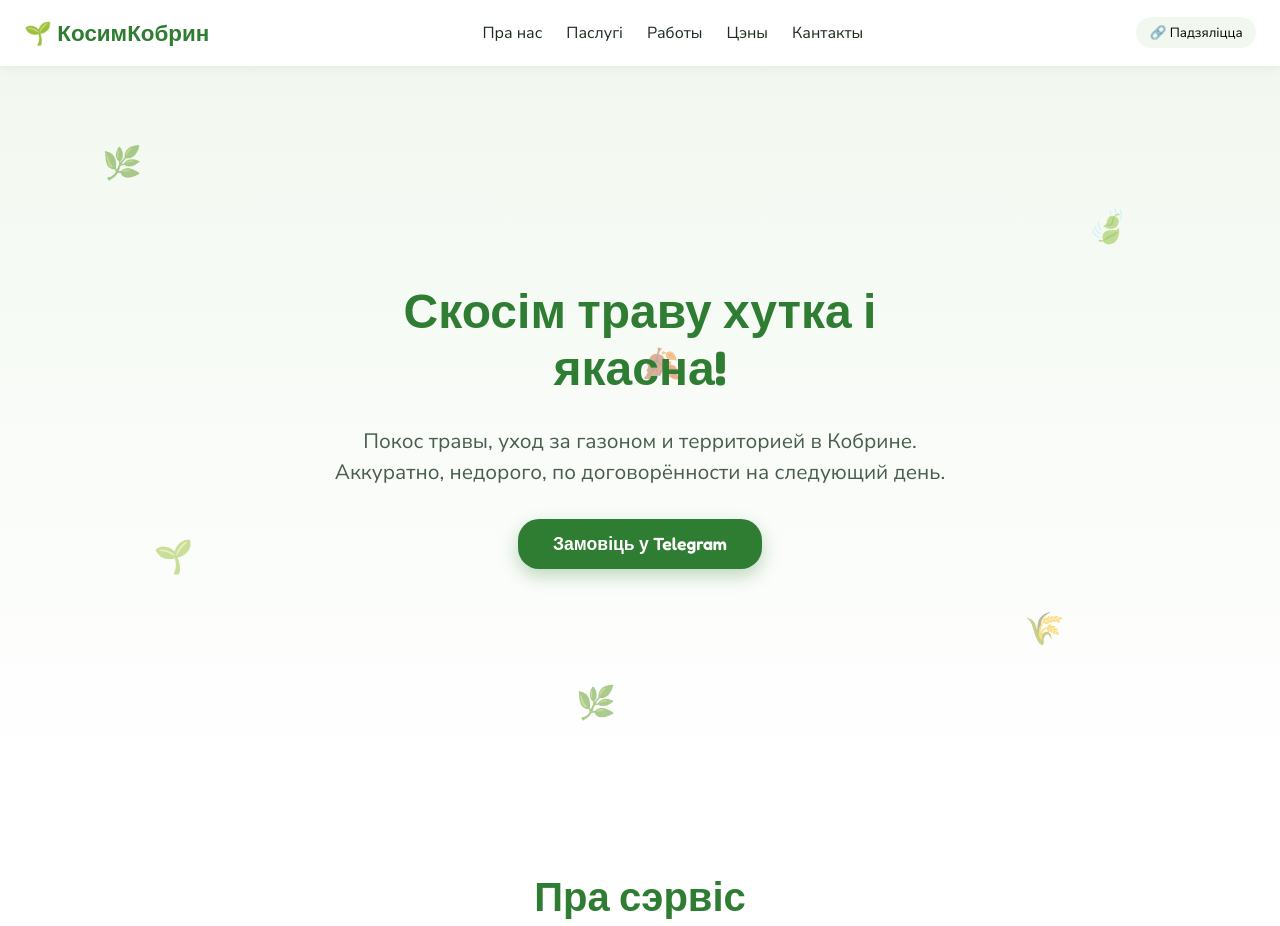
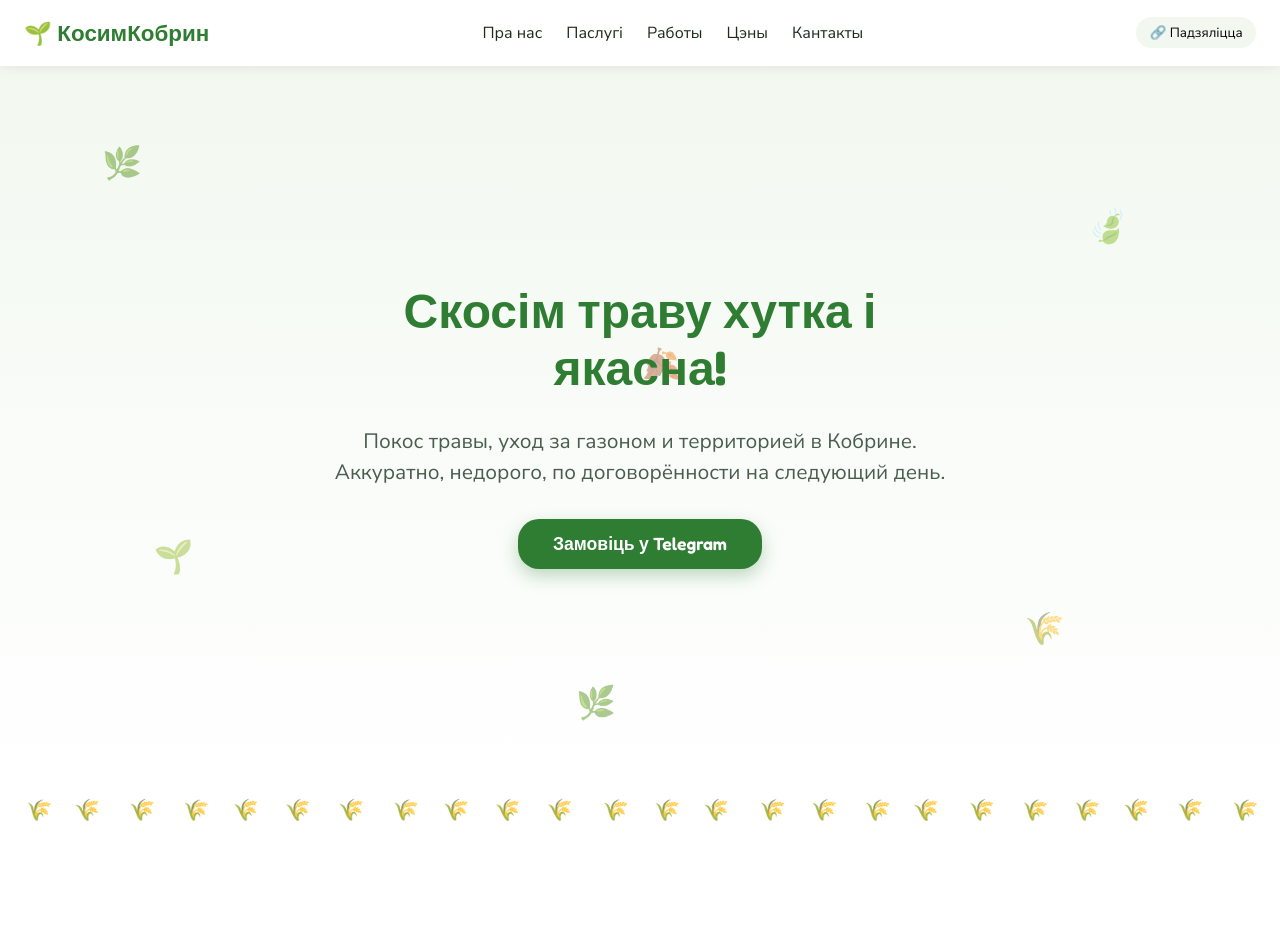
Before and after one commit to login-nigol/kosim-kobrin, a React (Vite) app: page / in a window 1280 px wide. Shown: the top 926 px of the page. Built offline with nearby package versions, Linux system fonts and the light colour scheme.

Commit message:
feat: add animated grass divider between sections

```diff
--- a/src/App.jsx
+++ b/src/App.jsx
@@ -1,5 +1,4 @@
 /* ===== ГЛАВНЫЙ КОМПОНЕНТ ПРИЛОЖЕНИЯ ===== */
-// Собираем все секции лендинга по порядку
 import Header from "./components/Header/Header";
 import Hero from "./components/Hero/Hero";
 import About from "./components/About/About";
@@ -8,16 +7,22 @@ import Portfolio from "./components/Portfolio/Portfolio";
 import Pricing from "./components/Pricing/Pricing";
 import Contacts from "./components/Contacts/Contacts";
 import Footer from "./components/Footer/Footer";
+import GrassDivider from "./components/GrassDivider/GrassDivider";
 
 function App() {
   return (
     <div className="app">
       <Header />
       <Hero />
+      <GrassDivider />
       <About />
+      <GrassDivider />
       <Services />
+      <GrassDivider />
       <Portfolio />
+      <GrassDivider />
       <Pricing />
+      <GrassDivider />
       <Contacts />
       <Footer />
     </div>
--- /dev/null
+++ b/src/components/GrassDivider/GrassDivider.jsx
@@ -0,0 +1,30 @@
+/* ===== РАЗДЕЛИТЕЛЬ МЕЖДУ СЕКЦИЯМИ ===== */
+// Анимированная полоса травы — травинки покачиваются волнообразно
+import { motion } from "framer-motion";
+import styles from "./GrassDivider.module.css";
+
+const BLADE_COUNT = 24; // количество травинок в полосе
+
+function GrassDivider() {
+    return (
+        <div className={styles.divider} aria-hidden="true">
+            {Array.from({ length: BLADE_COUNT }).map((_, index) => (
+                <motion.span
+                    key={index}
+                    className={styles.blade}
+                    animate={{ rotate: [-6, 6, -6] }}
+                    transition={{
+                        duration: 2.5 + (index % 4) * 0.4, // разная скорость — не синхронно
+                        repeat: Infinity,
+                        ease: "easeInOut",
+                        delay: (index % 5) * 0.2,
+                    }}
+                >
+                    🌾
+                </motion.span>
+            ))}
+        </div>
+    );
+}
+
+export default GrassDivider;
--- /dev/null
+++ b/src/components/GrassDivider/GrassDivider.module.css
@@ -0,0 +1,25 @@
+/* ===== ПОЛОСА-РАЗДЕЛИТЕЛЬ ===== */
+.divider {
+  display: flex;
+  justify-content: space-between;
+  align-items: flex-end;
+  max-width: var(--max-width);
+  margin: 0 auto;
+  padding: 0.5em 1.5em;
+  overflow: hidden;
+}
+
+.blade {
+  display: inline-block;
+  font-size: 1.3em;
+  transform-origin: bottom center;
+  opacity: 0.8;
+}
+
+/* ===== АДАПТАЦИЯ: на мобилке травинок физически меньше видно ===== */
+@media (max-width: 30em) {
+  .divider {
+    justify-content: center;
+    gap: 0.3em;
+  }
+}
```
